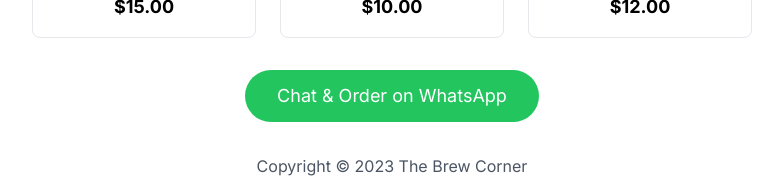
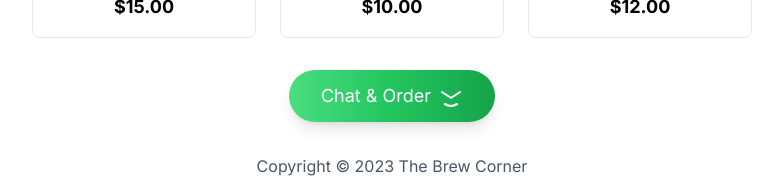
Before and after one commit to vicarb/mock-lead-gen, a Next.js app: page / in a window 1280 px wide. Shown: the part 864-1042 px from the top of the page, without its empty margins (248-1031 px from the left). Built offline with nearby package versions, Linux system fonts and the light colour scheme.

Commit message:
updated cta buttong layout v2

```diff
--- a/components/Landing/Landing.tsx
+++ b/components/Landing/Landing.tsx
@@ -48,9 +48,18 @@ export default function Landing() {
       </section>
 
       <section className="text-center mb-8">
-      <a href={whatsappLink} target="_blank" rel="noopener noreferrer" className="inline-block bg-green-500 text-white py-3 px-8 text-lg rounded-full hover:bg-green-600 focus:ring-4 focus:ring-green-300 focus:ring-opacity-50 transition duration-300 ease-in-out transform hover:-translate-y-1 hover:scale-110">
-      Chat & Order on WhatsApp
-    </a>
+      <a href={whatsappLink}
+      target="_blank"
+      rel="noopener noreferrer"
+      className="inline-flex items-center justify-center bg-gradient-to-r from-green-400 via-green-500 to-green-600 text-white py-3 px-8 text-lg rounded-full hover:from-green-500 hover:via-green-600 hover:to-green-700 focus:ring-4 focus:ring-green-300 focus:ring-opacity-50 transition-all duration-300 ease-in-out transform hover:-translate-y-1 hover:scale-110 shadow-lg hover:shadow-xl"
+   >
+     <span className="mr-2">
+       Chat & Order
+     </span>
+     <svg xmlns="http://www.w3.org/2000/svg" fill="none" viewBox="0 0 24 24" stroke="currentColor" className="w-6 h-6">
+       <path strokeLinecap="round" strokeLinejoin="round" strokeWidth={2} d="M3 8l7.89 5.26a2 2 0 002.22 0L21 8M12 22h.01M12 22a15.946 15.946 0 01-6-1.528A16.04 16.04 0 016 20c.381.16.774.31 1.175.451a15.946 15.946 0 004.825 1.549h.01zM12 22a15.946 15.946 0 006-1.528A16.04 16.04 0 0018 20c-.38.16-.773.31-1.174.451a15.946 15.946 0 01-4.826 1.549h-.01z" />
+     </svg>
+   </a>
 
       </section>
 
```
